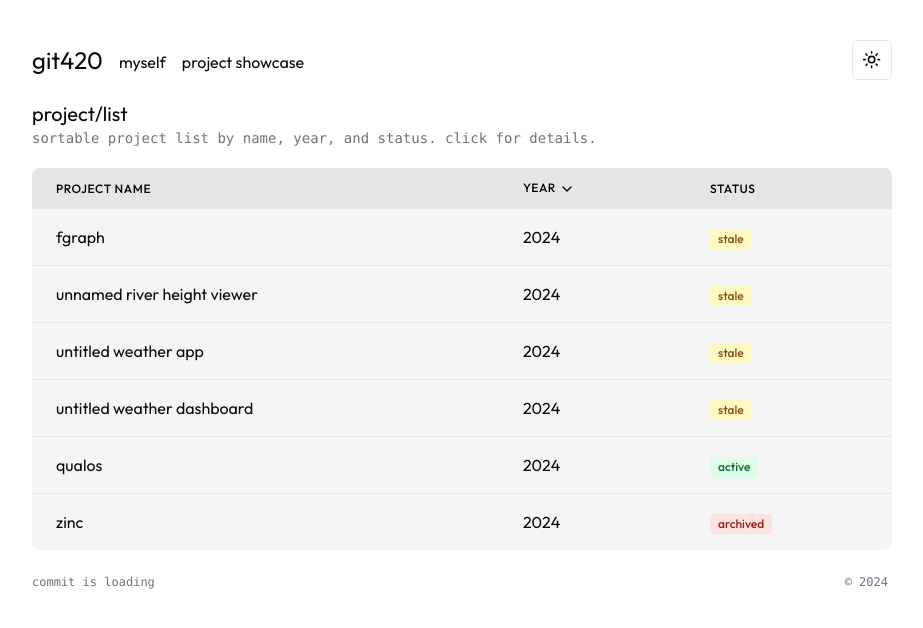
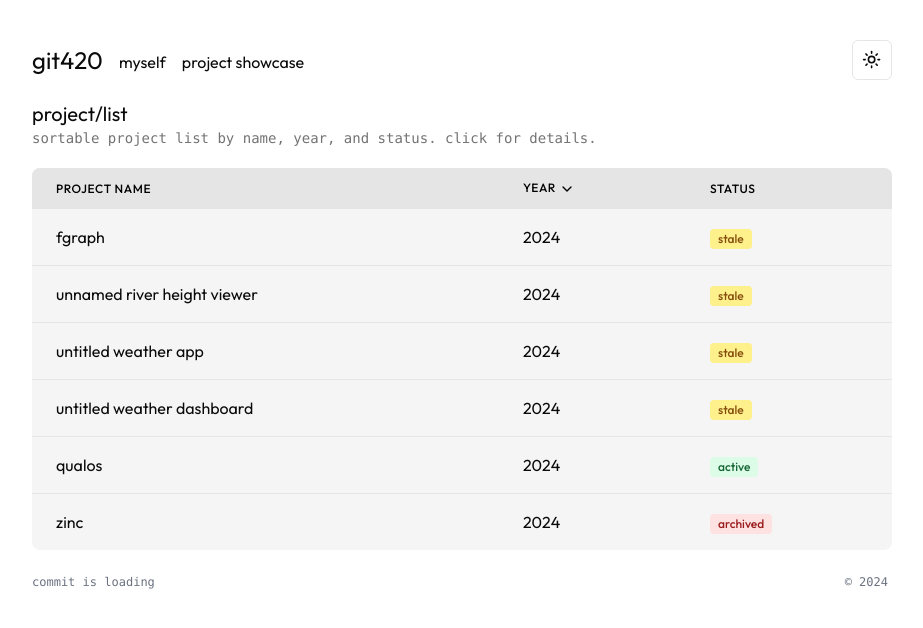
Before and after one commit to pickingname/port3, a Next.js app: page /projects in a window 1280 px wide. Shown: the top 628 px of the page, without its empty margins (180-1103 px from the left). Built offline with nearby package versions, Linux system fonts and the light colour scheme.

Commit message:
fix: update stale project status background color for better visibility

```diff
--- a/app/projects/projectList.tsx
+++ b/app/projects/projectList.tsx
@@ -99,7 +99,7 @@ export default function ProjectList() {
                         project.status === "active"
                           ? "bg-green-100 text-green-800 dark:bg-green-900 dark:text-green-300"
                           : project.status === "stale"
-                          ? "bg-yellow-100 text-yellow-800 dark:bg-yellow-900 dark:text-yellow-300"
+                          ? "bg-yellow-200 text-yellow-800 dark:bg-yellow-900 dark:text-yellow-300"
                           : "bg-red-100 text-red-800 dark:bg-red-900 dark:text-red-300"
                       }`}
                     >
```
